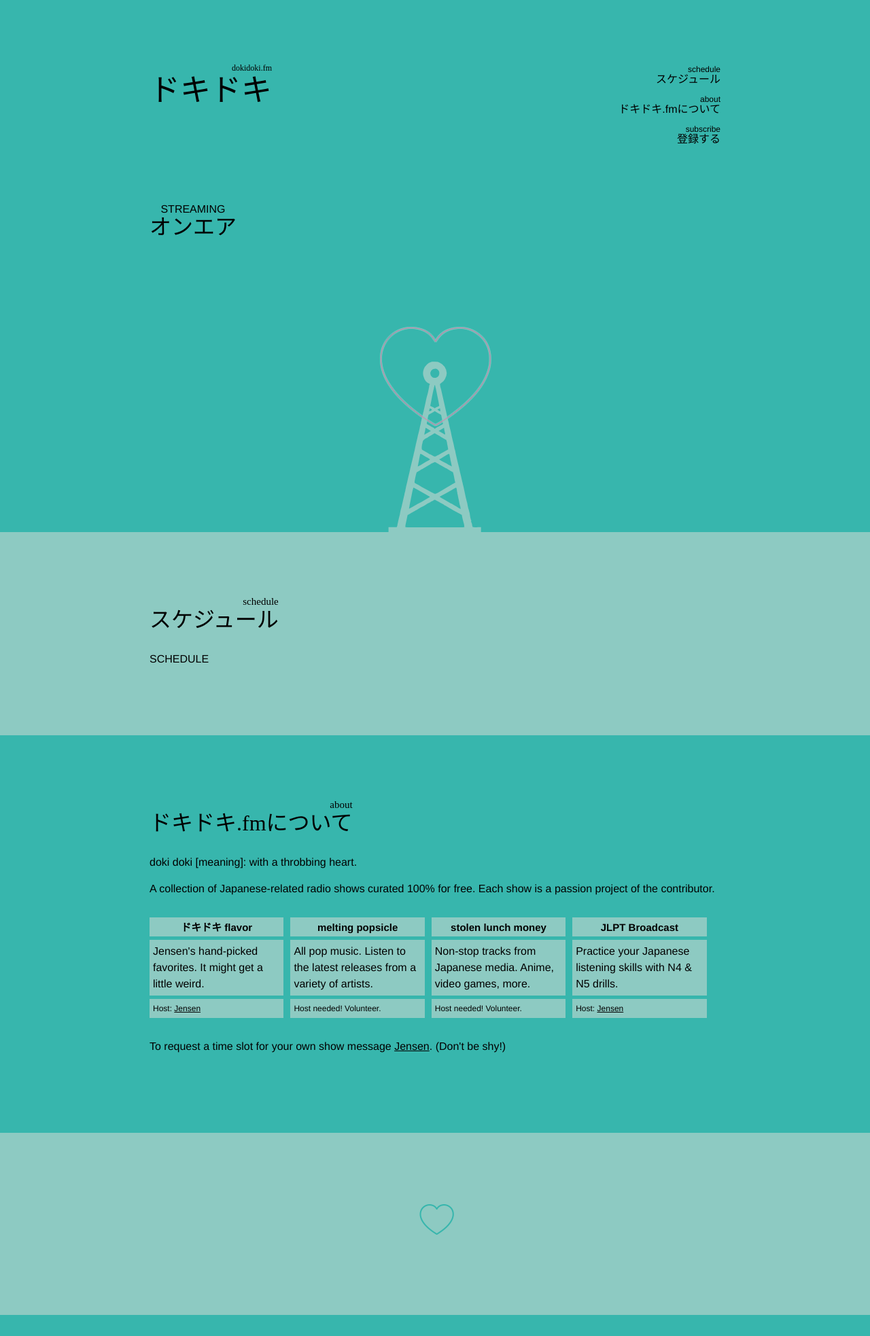
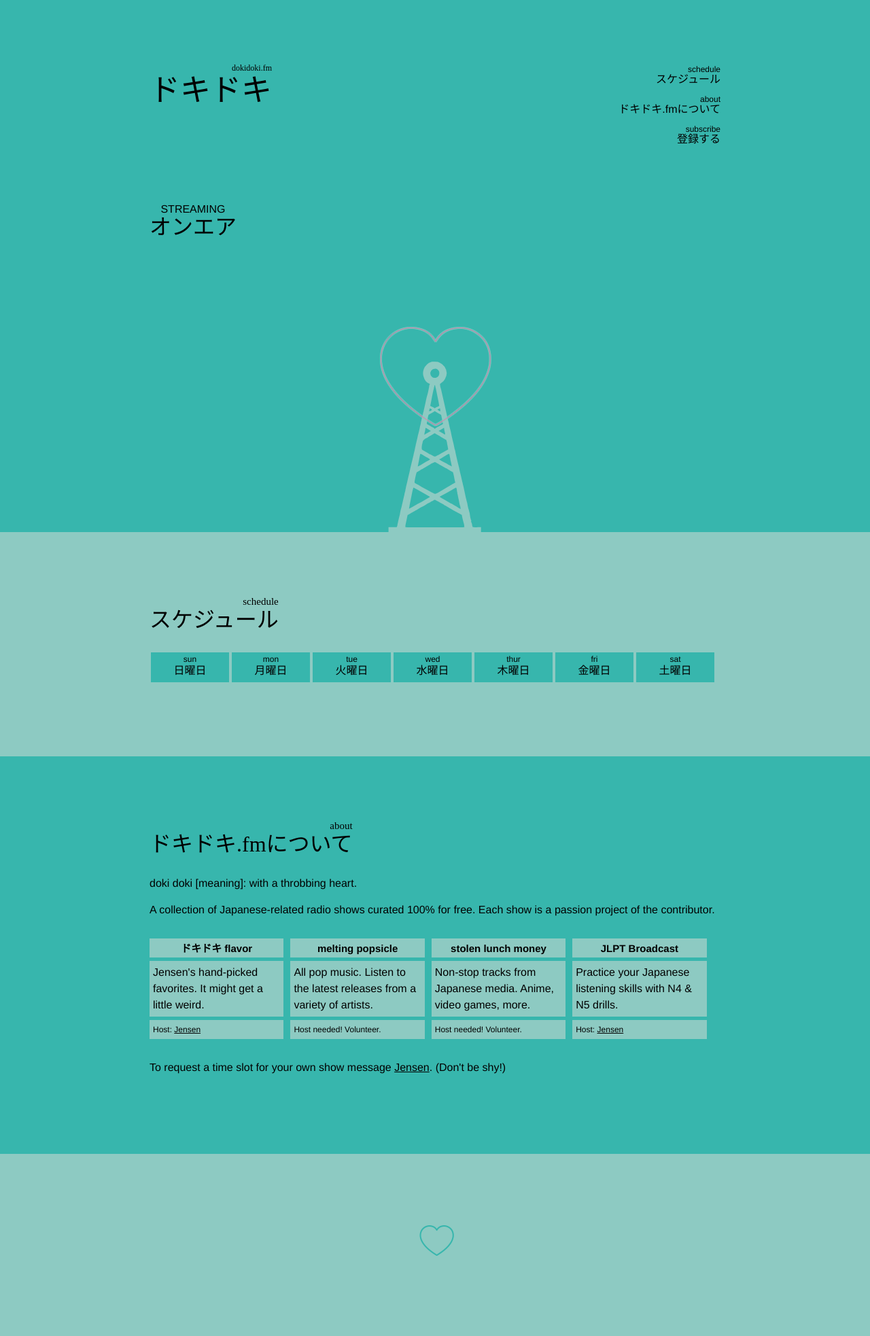
Before and after one commit to jensechu/dokidoki, a Jekyll site: the page built from index.html, in a window 1280 px wide. Shown: the whole page at 68% size. Built offline with Jekyll 4.4.1, drawn with Linux system fonts in a browser that asks for light colours; some web fonts are replaced; before the commit the page ends 1935 px from its top, so only the background shows below that.

Commit message:
Header calendar row for schedule

```diff
--- a/_includes/schedule.html
+++ b/_includes/schedule.html
@@ -12,7 +12,119 @@
       </span>
     </h1>
 
-    SCHEDULE
+    <div class="calendar-header-row">
+      <div class="day-box">
+        <span class="text">
+          <span class="translation">
+            sun
+          </span>
+
+          <span class="mobile">
+            日
+          </span>
+
+          <span class="desktop">
+            日曜日
+          </span>
+        </span>
+      </div>
+
+      <div class="day-box">
+        <span class="text">
+          <span class="translation">
+            mon
+          </span>
+
+          <span class="mobile">
+            月
+          </span>
+
+          <span class="desktop">
+            月曜日
+          </span>
+        </span>
+      </div>
+
+      <div class="day-box">
+        <span class="text">
+          <span class="translation">
+            tue
+          </span>
+
+          <span class="mobile">
+            火
+          </span>
+
+          <span class="desktop">
+            火曜日
+          </span>
+        </span>
+      </div>
+
+      <div class="day-box">
+        <span class="text">
+          <span class="translation">
+            wed
+          </span>
+
+          <span class="mobile">
+            水
+          </span>
+
+          <span class="desktop">
+            水曜日
+          </span>
+        </span>
+      </div>
+
+      <div class="day-box">
+        <span class="text">
+          <span class="translation">
+            thur
+          </span>
+
+          <span class="mobile">
+            木
+          </span>
+
+          <span class="desktop">
+            木曜日
+          </span>
+        </span>
+      </div>
+
+      <div class="day-box">
+        <span class="text">
+          <span class="translation">
+            fri
+          </span>
+
+          <span class="mobile">
+            金
+          </span>
+
+          <span class="desktop">
+            金曜日
+          </span>
+        </span>
+      </div>
+
+      <div class="day-box">
+        <span class="text">
+          <span class="translation">
+            sat
+          </span>
+
+          <span class="mobile">
+            土
+          </span>
+
+          <span class="desktop">
+            土曜日
+          </span>
+        </span>
+      </div>
+    </div>
 
   </div>
 </div>
--- a/_sass/_calendar.scss
+++ b/_sass/_calendar.scss
@@ -1,81 +1,54 @@
+.calendar-header-row {
+  display: inline-block;
+  width: 100%;
+
+  @include media-query($on-palm) {
+    width: 15%;
+  }
+
+  .day-box {
+    @include media-query($on-palm) {
+      width: 100%;
+      float: left;
+    }
+  }
+}
+
 .day-box {
   float: left;
   width: 12.5%;
   padding: 5px;
   margin: 2px;
   background-color: $green;
-  height: 60px;
 
-  @include media-query($on-palm) {
-    ruby {
+  .text {
+    text-align: center;
+    display: block;
+    width: 100%;
+
+    .desktop {
+      @include media-query($on-palm) {
+        display: none;
+      }
+    }
+
+    .mobile {
       display: none;
+      font-size: 25px;
+      color: $lightGreen;
 
-      &.mobile {
+      @include media-query($on-palm) {
         display: block;
       }
     }
   }
 
-  .mobile {
-    display: none;
-
-      font-size: 28px;
-      color: $lightGreen;
-
-    rt {
-      color: black;
-      text-align: center;
-    }
-  }
-
-  rt {
+  .translation {
     font-size: 12px;
-    text-align: right;
-  }
-
-  a {
-    font-size: 12px;
-    padding: 0;
-    margin: 0;
+    text-align: center;
+    line-height: 0px;
+    width: 100%;
     display: block;
-    font-weight: bold;
-    color: #000;
-  }
-
-  .time {
-    font-size: 10px;
-    font-weight: bold;
-    vertical-align: top;
-  }
-
-  @include media-query($on-palm) {
-    width: 100%;
+    margin: 5px 0px 5px 0px;
   }
 }
-
-.week-row {
-  @include media-query($on-palm) {
-    display: inline-block;
-    width: 75%;
-  }
-
-  &.header-row {
-    .day-box {
-      padding: 15px 5px 5px 5px;
-      text-align: center;
-      height: 35px;
-      font-size: 25px;
-      color: #000;
-
-      @include media-query($on-palm) {
-        height: 50px;
-      }
-    }
-
-
-    @include media-query($on-palm) {
-      width: 15%;
-      margin-right: 10px;
-    }
-  }
-}
```
